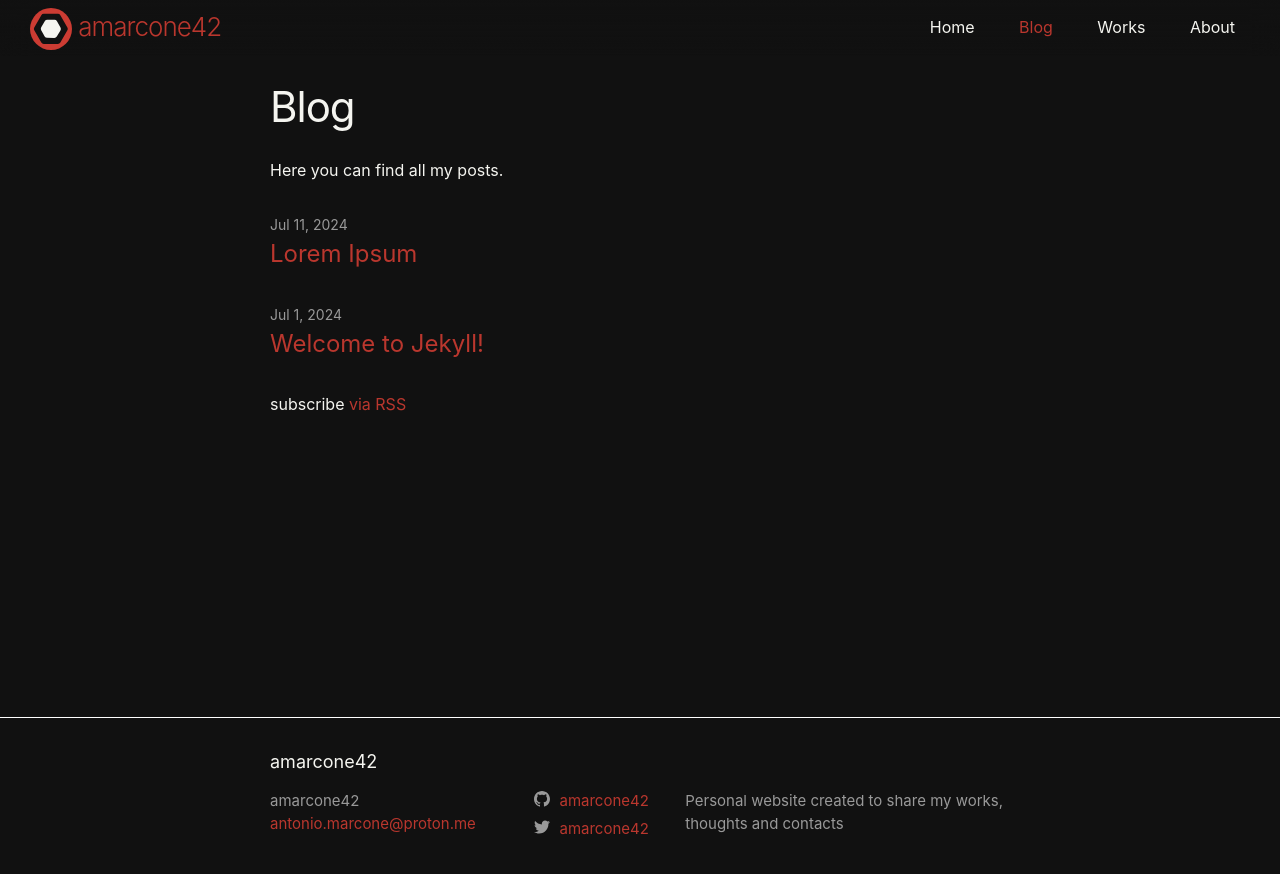
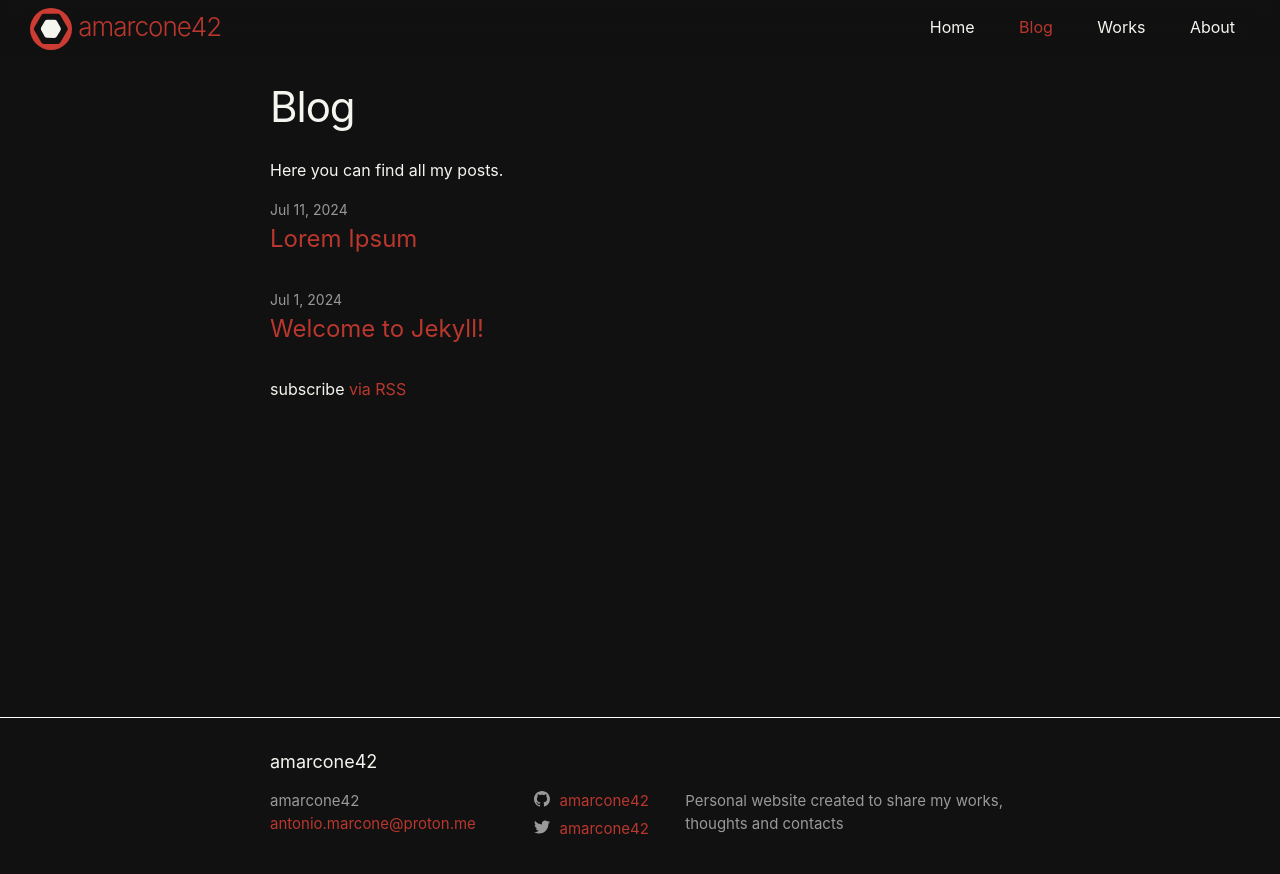
Before and after one commit to amarcone42/amarcone42.github.io, a Jekyll site: the page built from blog.markdown, in a window 1280 px wide. Shown: the top 874 px of the page. Built offline with Jekyll 4.4.1, drawn with Linux system fonts in a browser that asks for light colours.

Commit message:
Edited post list implementation
Moved the post list from the page layout to a posts.html import called inside the blog.md page.

Minor changes to Works page style.

```diff
--- /dev/null
+++ b/_includes/posts.html
@@ -0,0 +1,22 @@
+<section>
+  <div class="post-container">
+    <ul class="post-list">
+      {%- for post in site.posts -%}
+      <li>
+        {%- assign date_format = site.minima.date_format | default: "%b %-d, %Y" -%}
+        <span class="post-meta">{{ post.date | date: date_format }}</span>
+        <h3>
+          <a class="post-link" href="{{ post.url | relative_url }}">
+            {{ post.title | escape }}
+          </a>
+        </h3>
+        {%- if site.show_excerpts -%}
+          {{ post.excerpt }}
+        {%- endif -%}
+      </li>
+      {%- endfor -%}
+    </ul>
+
+    <p class="rss-subscribe">subscribe <a href="{{ "/feed.xml" | relative_url }}">via RSS</a></p>
+  </div>
+</section>
--- a/_includes/works.html
+++ b/_includes/works.html
@@ -1,10 +1,10 @@
 <section>
   <div class="work-container">
-    <ul class= "post-list">
+    <ul class= "work-list">
       {% assign work_pages = site.pages | where_exp: "page", "page.path contains 'works/'" %}
       {% for work in work_pages %}
         <li>
-          <h3><a class="post-link" href="{{ work.url }}">{{ work.title }}</a></h3>
+          <h3><a class="work-link" href="{{ work.url }}">{{ work.title }}</a></h3>
           <p>{{ work.description }}</p>
         </li>
       {% endfor %}
--- a/_layouts/page.html
+++ b/_layouts/page.html
@@ -11,25 +11,4 @@ layout: default
     {{ content }}
   </div>
 
-  {%- if page.title == "Blog" && site.posts.size > 0 -%}
-    <ul class="post-list">
-      {%- for post in site.posts -%}
-      <li>
-        {%- assign date_format = site.minima.date_format | default: "%b %-d, %Y" -%}
-        <span class="post-meta">{{ post.date | date: date_format }}</span>
-        <h3>
-          <a class="post-link" href="{{ post.url | relative_url }}">
-            {{ post.title | escape }}
-          </a>
-        </h3>
-        {%- if site.show_excerpts -%}
-          {{ post.excerpt }}
-        {%- endif -%}
-      </li>
-      {%- endfor -%}
-    </ul>
-
-    <p class="rss-subscribe">subscribe <a href="{{ "/feed.xml" | relative_url }}">via RSS</a></p>
-  {%- endif -%}
-
 </article>
--- a/_sass/minima/_layout.scss
+++ b/_sass/minima/_layout.scss
@@ -232,6 +232,29 @@
   @include relative-font-size(1.5);
 }
 
+.work-list-heading {
+  @include relative-font-size(1.75);
+}
+
+.work-list {
+  margin-left: 0;
+  list-style: none;
+
+  > li {
+    margin-bottom: $spacing-unit;
+  }
+}
+
+.work-meta {
+  font-size: $small-font-size;
+  color: $grey-color;
+}
+
+.work-link {
+  display: block;
+  @include relative-font-size(1.5);
+}
+
 
 
 /**
--- a/blog.markdown
+++ b/blog.markdown
@@ -4,3 +4,5 @@ title: Blog
 permalink: /blog/
 ---
 Here you can find all my posts.
+
+{% include posts.html %}
```
